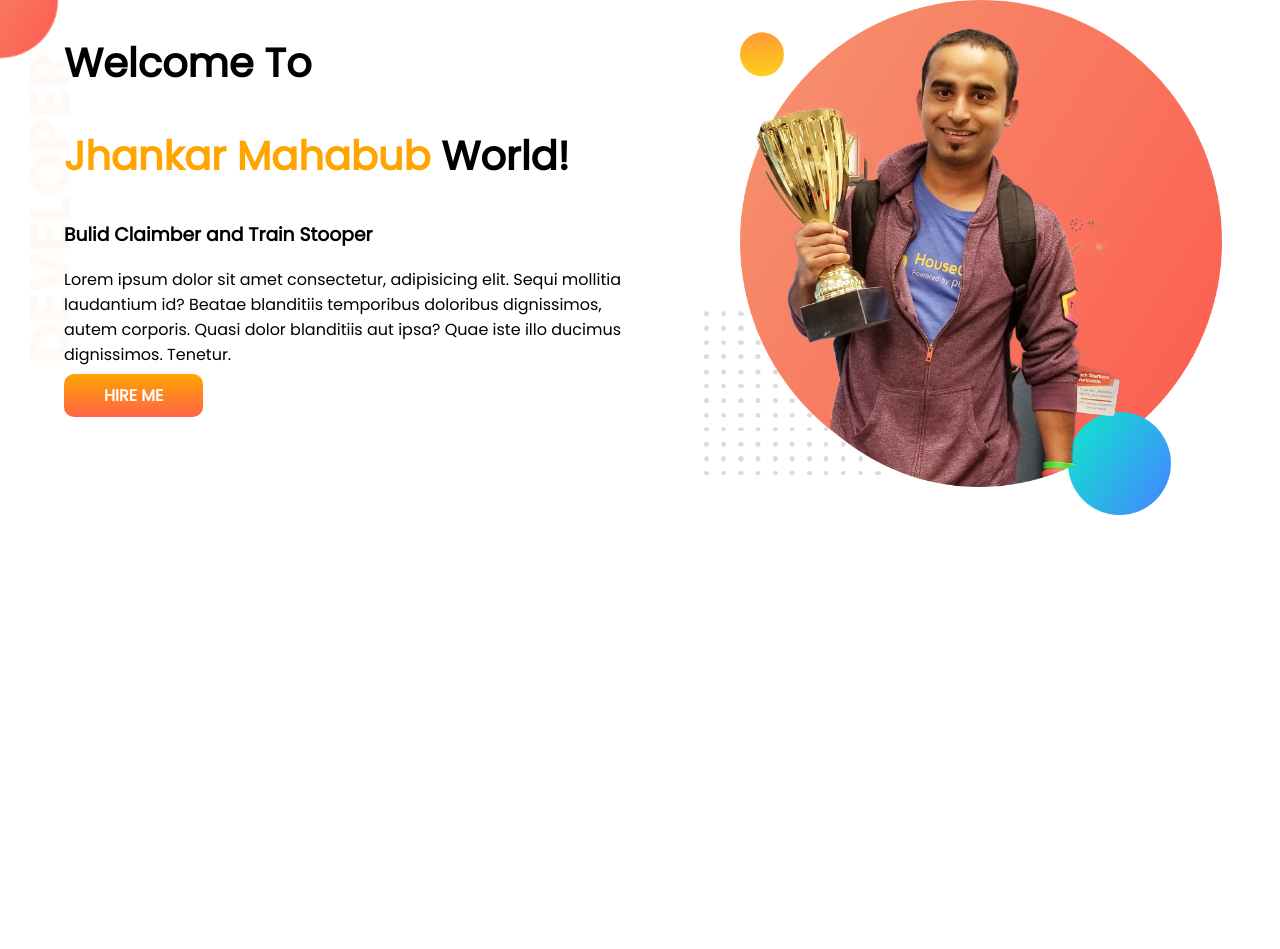
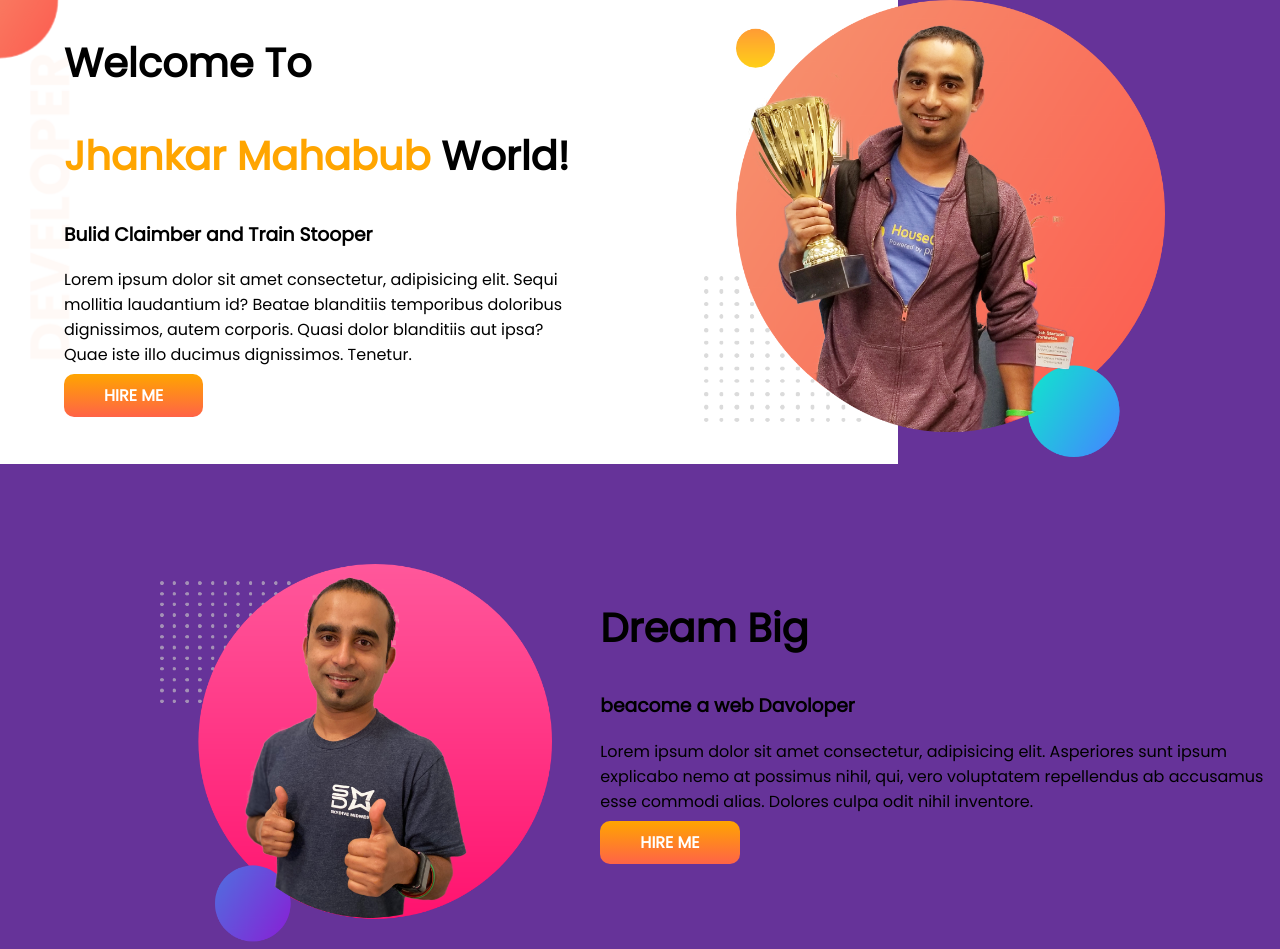
Before and after one commit to rabby407/developer-portfolio, a plain HTML site: page index.html in a window 1280 px wide. Before the commit the page ends 800 px from the top, so only its background shows below. Drawn offline with Linux system fonts and the light colour scheme.

Commit message:
therd add

```diff
--- a/index.html
+++ b/index.html
@@ -15,7 +15,6 @@
 <body>
     <section class="top">
         <div class="half-with">
-
             <h1>Welcome To</h1>
             <h1><span class="orange-color">Jhankar Mahabub</span> World!</h1>
             <h3>Bulid Claimber and Train Stooper</h3>
@@ -30,6 +29,25 @@
             <img src="jhankar.png" alt="1">
         </div>
     </section>
+    <section class="drem">
+        <div class="half-width">
+            <img src="jhankar2.png" alt="2">
+        </div>
+        <div class="half-width">
+            <h1>
+                Dream Big
+            </h1>
+            <h3>
+                beacome a web Davoloper
+            </h3>
+            <p>
+                Lorem ipsum dolor sit amet consectetur, adipisicing elit. Asperiores sunt ipsum explicabo nemo at
+                possimus nihil, qui, vero voluptatem repellendus ab accusamus esse commodi alias. Dolores culpa odit
+                nihil inventore.
+            </p>
+            <a class="link-button" target="_blank" href="www.facebook.com">HIRE ME</a>
+        </div>
+    </section>
 
 </body>
 
--- a/style.css
+++ b/style.css
@@ -1,6 +1,7 @@
 body {
     font-family: 'Poppins', sans-serif;
     margin: 0;
+    background-color: rebeccapurple;
 }
 
 h1 {
@@ -37,3 +38,20 @@ section {
     background-image: url(top-banner.png);
     background-repeat: no-repeat;
 }
+
+.drem {
+    margin-top: 100px;
+}
+
+.half-width img {
+    width: 140%;
+}
+
+.half-width {
+    padding-left: 160px;
+}
+
+.half-with {
+    width: 50%;
+    padding-right: 5%;
+}
```
